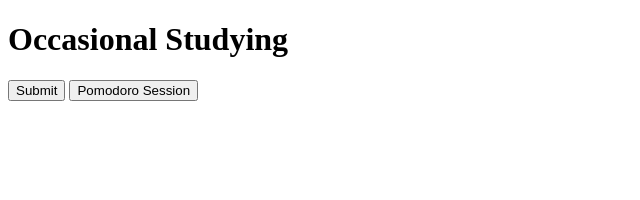
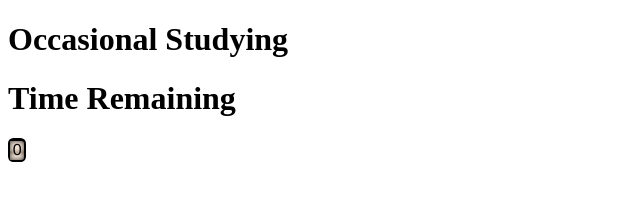
Before and after one commit to stanleyarmstrong/studytime.com, a website: page study.html in a window 1280 px wide. Both pictures are taken after typing "5", "5", "5" into the empty fields and a click on the button "Submit". Shown: the whole page, without its empty margins (0-640 px from the left). Drawn offline with nearby package versions, Linux system fonts and the light colour scheme.

Commit message:
Making some updates to both files for the odometer and time remaining

```diff
--- a/study.html
+++ b/study.html
@@ -35,7 +35,11 @@
 					Pomodoro Session
 				</button>
 			</div>
-			<div class = "odmeter">
+			<h1 id = "timeRemaining">
+				Time Remaining
+			</h1>
+			<div class = "odometer">
+			</div>
 
 
 			<script src = 'studytime.js'>
--- a/studytime.js
+++ b/studytime.js
@@ -2,6 +2,8 @@ var hours = 0;
 var minutes = 0;
 var seconds = 0;
 var submitTimer;
+$('#timeRemaining').hide();
+$('.odometer').hide();
 function submitTime(){
   var inputs = [document.getElementById('hours'), document.getElementById('minutes') , document.getElementById('seconds')];
   if(inputs[0].checkValidity() == false || inputs[1].checkValidity() == false || inputs[2].checkValidity() == false){
@@ -56,6 +58,9 @@ function pomSession() {
 function startTimer(){
   $('.studyTime').hide();
   $('.timeAmmount').hide();
+  $('.submit').hide();
+  $('.odometer').show();
+  $('#timeRemaining').show();
   if(hours <=0 && minutes <= 0 && seconds <= 0){
     alert("Congratulations, you have finished your study session. Enjoy the rest of your day!");
     window.location.reload();
```
